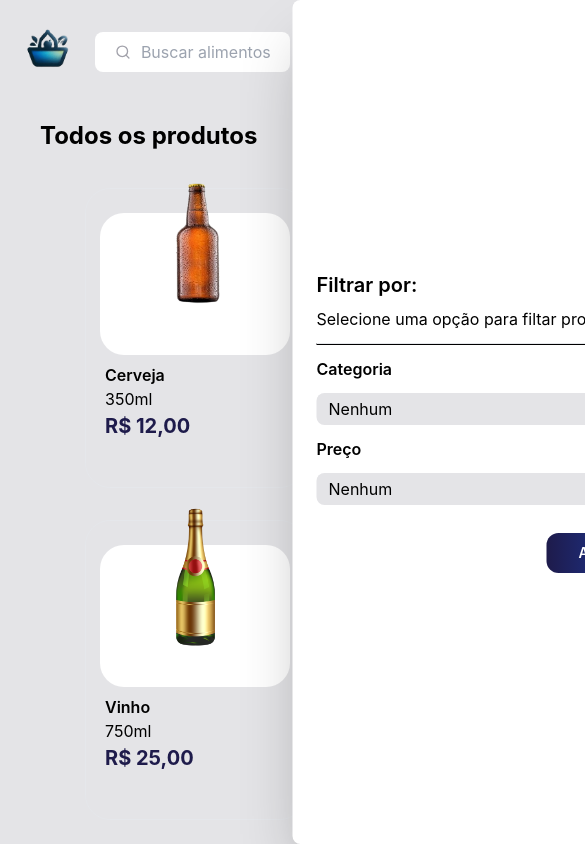
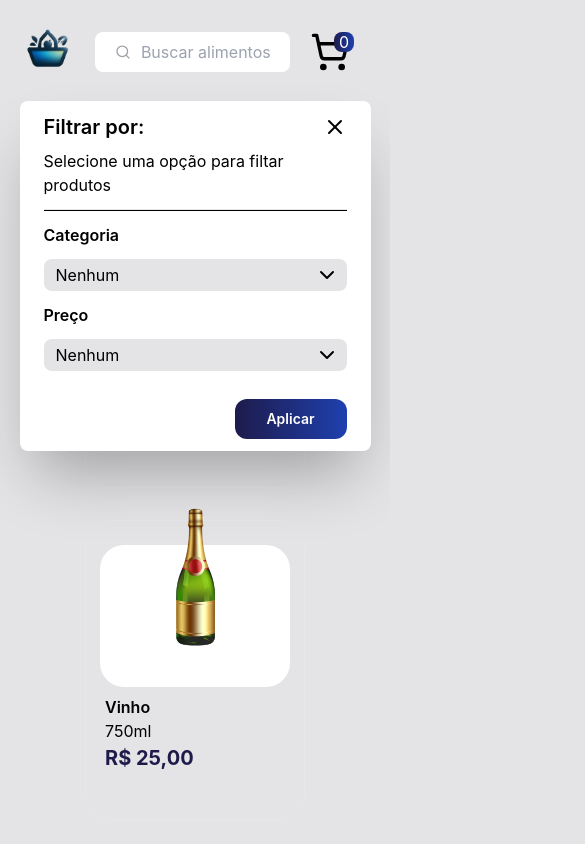
Before and after one commit to ismael-henrique-dev/Grocery-Store, a React (Vite) app: page / in a window 390 px wide. Both pictures are taken after a click on the button 330 px from the left and 144 px from the top of the page. Shown: the top 844 px of the page, 585 px wide, since content can reach past the window. Built offline with nearby package versions, Linux system fonts and the light colour scheme; a web font is replaced by a local one.

Commit message:
modalFilter responsiviness

```diff
--- a/src/components/FilterSearch.tsx
+++ b/src/components/FilterSearch.tsx
@@ -7,12 +7,12 @@ export const FilterSearch = ({filteredProducts, setOpenModal}:any) => {
   }
 
   return (
-   <section className="h-16 w-full flex items-center justify-between px-10">
+   <section className="h-16 w-full flex items-baseline justify-between px-10">
     {filteredProducts.length === 50 ? (
       <h1 className="font-bold text-2xl text-black">Todos os produtos</h1>
     ): (
       <div className="flex items-baseline gap-1">
-        <h1 className="font-bold text-2xl text-black">Resultado da pesquisa</h1>
+        <h1 className="font-bold text-2xl text-black">Resultado</h1>
         <span className="font-normal text-xs ">({filteredProducts.length}) produtos</span>
       </div>
     )}
--- a/src/components/ModalFilter.tsx
+++ b/src/components/ModalFilter.tsx
@@ -5,7 +5,7 @@ export const ModalFilter = ({open, close, selectFilterPrice, handleSelectChange}
   if (open) {
     return (
 
-        <div className="bg-white rounded-lg sm:w-[455px] w-full md:h-auto h-[100%] z-50 absolute p-6 top-0 sm:top-[47%] sm:right-[380px] transform translate-x-3/4 md:-translate-y-1/2 flex items-center justify-center flex-col overflow-hidden shadow-[0_35px_60px_-15px_rgba(0,0,0,0.3)]">
+        <div className="bg-white rounded-lg sm:w-[455px] h-[350px] w-[90%] md:h-auto z-50 absolute p-6 sm:top-[47%] top-[12%] sm:right-[380px] right-[5%] transform sm:translate-x-3/4 sm:-translate-y-1/2 flex items-center justify-center flex-col overflow-hidden shadow-[0_35px_60px_-15px_rgba(0,0,0,0.3)]">
           <section className="w-full flex flex-col">
             <div className="flex items-center justify-between mb-2">
               <h1 className="text-xl font-semibold ">Filtrar por:</h1>
--- a/src/pages/Home.tsx
+++ b/src/pages/Home.tsx
@@ -124,7 +124,7 @@ export const Home = ({toast}:any) => {
       setProductsArray(sortedProducts)
 
     } else {
-     setProductsArray(products)
+      setProductsArray(products)
 
     }
   }
```
